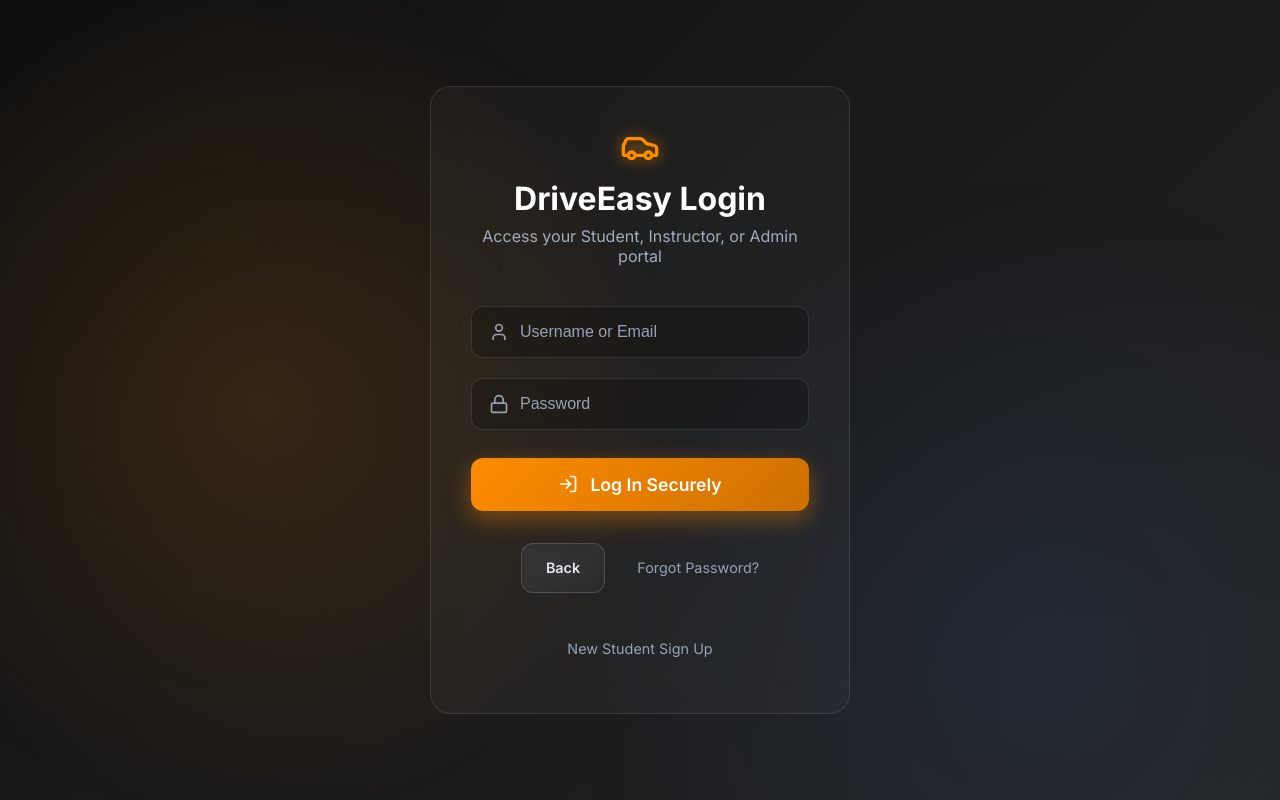
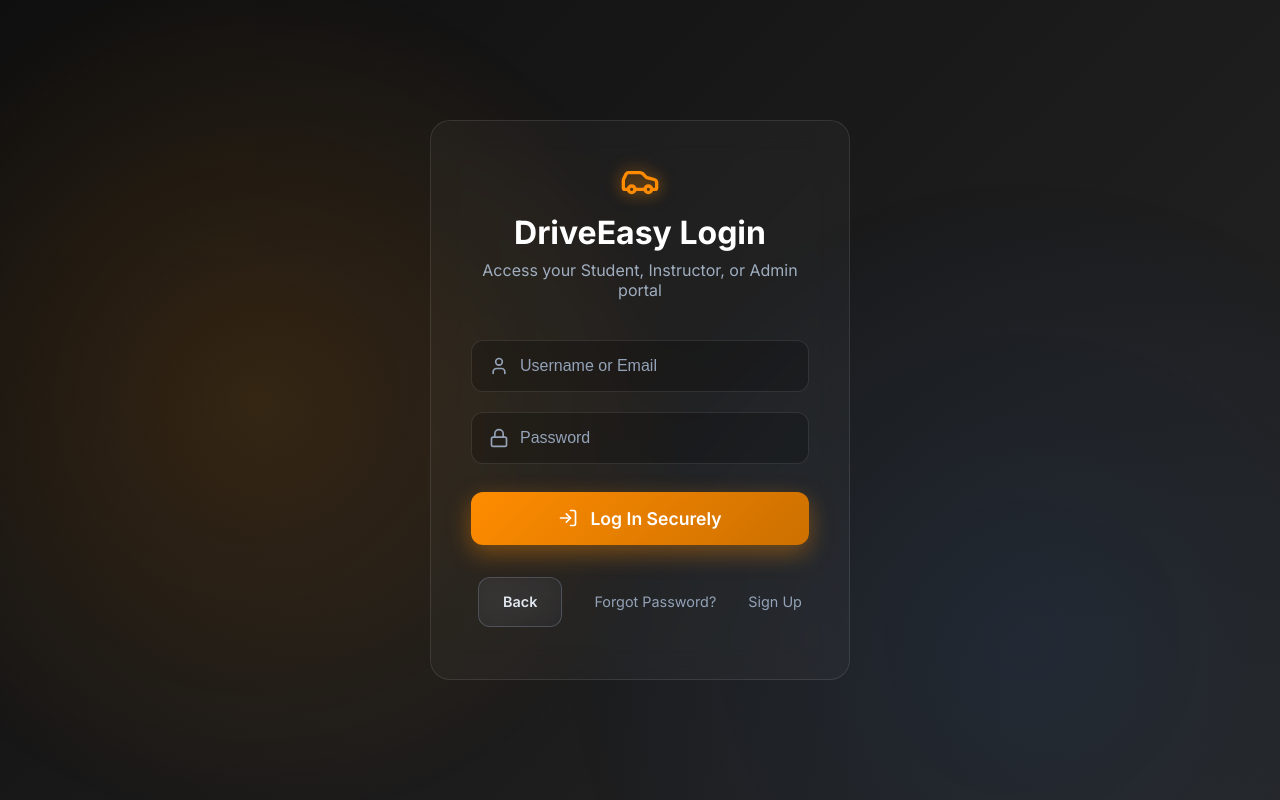
Before and after one commit to niswan7/DRIVING-SCHOOL-MANAGEMENT-SYSTEM, a React app in the folder Frontend/: page /Login in a window 1280 px wide. Built offline with nearby package versions, Linux system fonts and the light colour scheme; the HTML template or start-up script is replaced by a standard one.

Commit message:
updated login

```diff
--- a/Frontend/src/Login/login.jsx
+++ b/Frontend/src/Login/login.jsx
@@ -77,7 +77,7 @@ function Login() {
         <div className="login-footer-links" >
           <a href="/" className="footer-link back-btn">Back</a>
           <a href="/forgotpassword" className="footer-link">Forgot Password?</a>
-          <a href="/register" className="footer-link">New Student Sign Up</a>
+          <a href="/register" className="footer-link"> Sign Up</a>
         </div>
       </div>
     </div>
```
